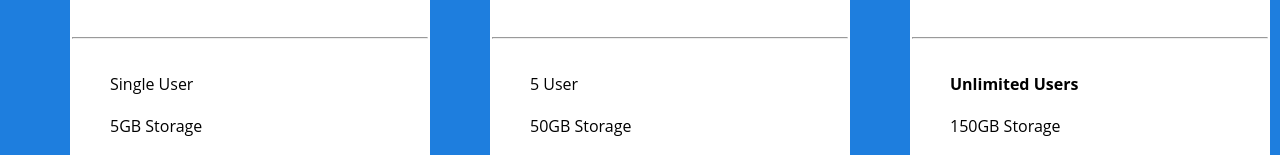
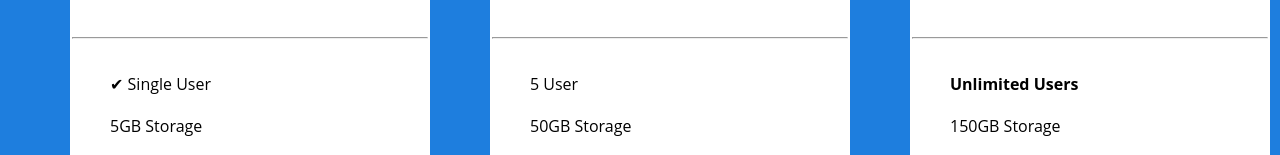
Before and after one commit to Shanthi2814/project1, a React (Create React App) app: page / in a window 1280 px wide. Shown: the part 177-332 px from the top of the page. Built offline with nearby package versions, Linux system fonts and the light colour scheme.

Commit message:
Update App.js

```diff
--- a/src/App.js
+++ b/src/App.js
@@ -8,7 +8,7 @@ const App=(props)=>{
         <h6 class="card-price text-center">$0<span class="period">/month</span></h6>
     <hr/>
         <ul>
-        <li><span class="fa-li"><i class="fas fa-check"></i></span>Single User</li>
+        <li><span class="fa-li"><i class="fas fa-check"></i></span>✔ Single User</li>
               <li><span class="fa-li"><i class="fas fa-check"></i></span>5GB Storage</li>
               <li><span class="fa-li"><i class="fas fa-check"></i></span>Unlimited Public Projects</li>
               <li><span class="fa-li"><i class="fas fa-check"></i></span>Community Access</li>
```
